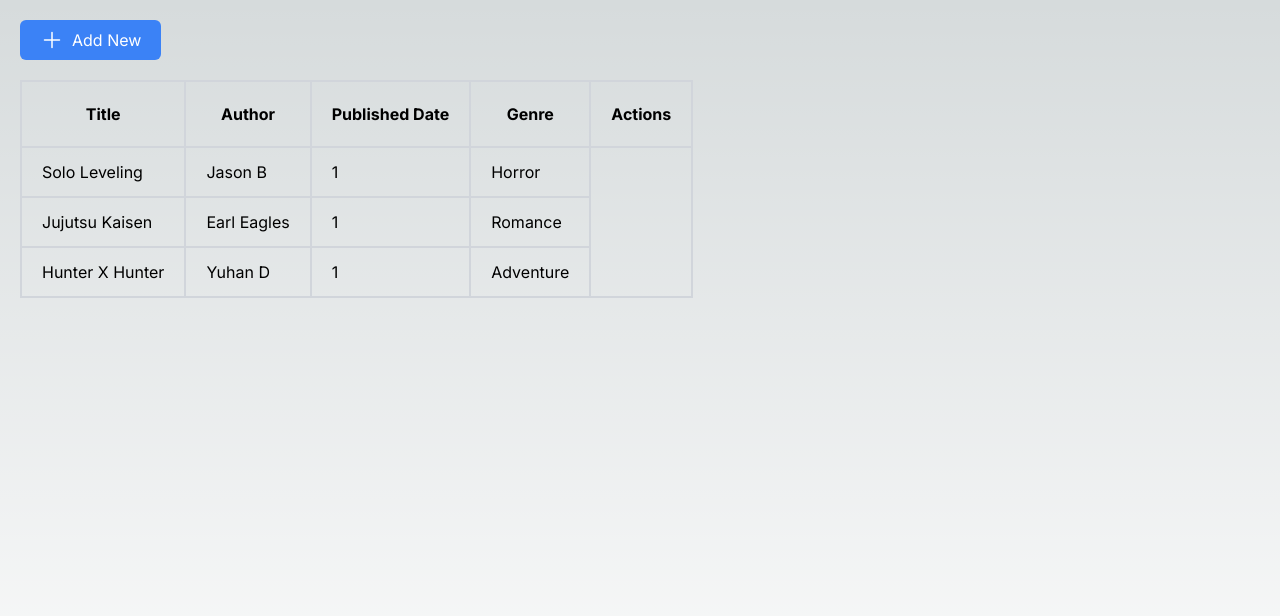
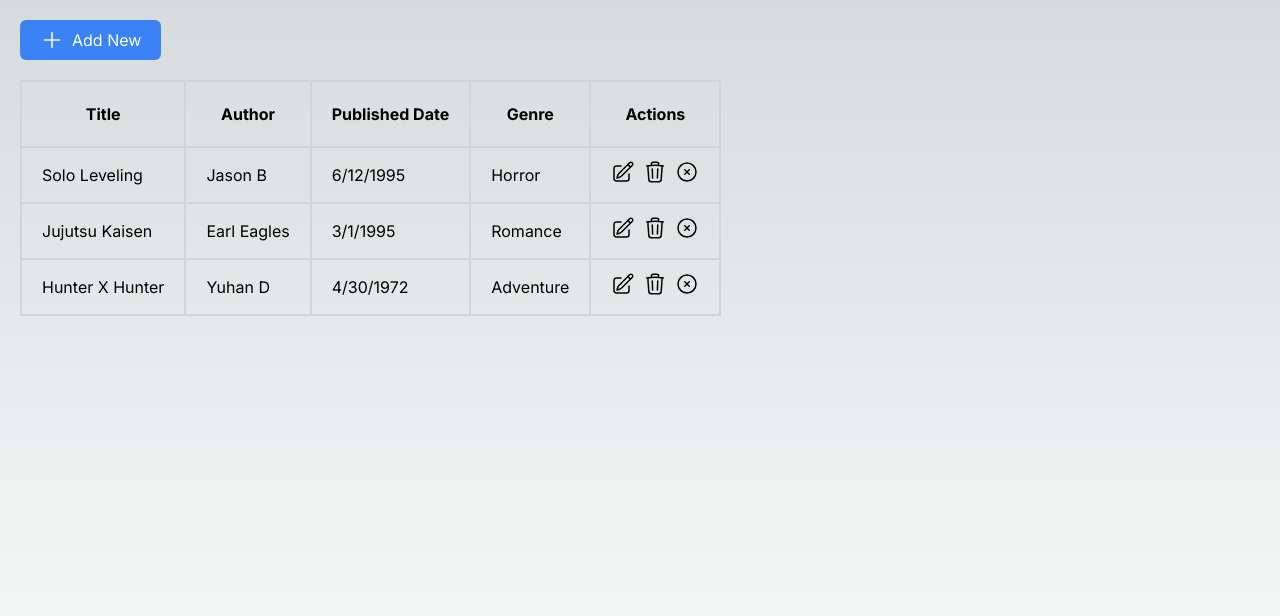
Before and after one commit to earlhansg/book-management-app, a Next.js app: page / in a window 1280 px wide. Shown: the top 616 px of the page. Built offline with nearby package versions, Linux system fonts and the light colour scheme.

Commit message:
add initial logic for editbook with actions

```diff
--- a/src/pages/index.tsx
+++ b/src/pages/index.tsx
@@ -1,8 +1,7 @@
 import Image from "next/image";
 import { Inter } from "next/font/google";
-import { BeakerIcon } from '@heroicons/react/24/solid'
+import { BeakerIcon } from "@heroicons/react/24/solid";
 import { useEffect, useState } from "react";
-
 
 const inter = Inter({ subsets: ["latin"] });
 
@@ -12,11 +11,11 @@ type Books = {
   author: string;
   publishDate: Date;
   genre: string;
-}
+};
 
 export default function Home() {
-  const [books, setBooks] = useState<Books[]>([] as Books[])
-  const [updateBook, setUpdateBook] = useState<{id: number}>({} as {id: number})
+  const [books, setBooks] = useState<Books[]>([] as Books[]);
+  const [updateBook, setUpdateBook] = useState<Books>({} as Books);
 
   useEffect(() => {
     const data = [
@@ -24,33 +23,44 @@ export default function Home() {
         id: 1,
         title: "Solo Leveling",
         author: "Jason B",
-        publishDate: new Date(6/12/1995),
-        genre: "Horror"
+        publishDate: new Date(1995, 5, 12),
+        genre: "Horror",
       },
       {
         id: 2,
         title: "Jujutsu Kaisen",
         author: "Earl Eagles",
-        publishDate: new Date(2/1/1995),
-        genre: "Romance"
+        publishDate: new Date(1995, 2, 1),
+        genre: "Romance",
       },
       {
         id: 3,
         title: "Hunter X Hunter",
         author: "Yuhan D",
-        publishDate: new Date(3/30/1972),
-        genre: "Adventure"
-      }
-    ]
+        publishDate: new Date(1972, 3, 30),
+        genre: "Adventure",
+      },
+    ];
     setBooks(data);
-  },[]);
+  }, []);
 
   return (
     <div className={`min-h-screen ${inter.className}`}>
       <div className="m-5">
         <button className="flex pr-5 pl-5 pt-2 pb-2 bg-blue-500 rounded-md text-white">
-        <svg xmlns="http://www.w3.org/2000/svg" fill="none" viewBox="0 0 24 24" strokeWidth={1.5} stroke="currentColor" className="w-6 h-6 mr-2">
-          <path strokeLinecap="round" strokeLinejoin="round" d="M12 4.5v15m7.5-7.5h-15" />
+          <svg
+            xmlns="http://www.w3.org/2000/svg"
+            fill="none"
+            viewBox="0 0 24 24"
+            strokeWidth={1.5}
+            stroke="currentColor"
+            className="w-6 h-6 mr-2"
+          >
+            <path
+              strokeLinecap="round"
+              strokeLinejoin="round"
+              d="M12 4.5v15m7.5-7.5h-15"
+            />
           </svg>
           Add New
         </button>
@@ -69,10 +79,123 @@ export default function Home() {
           <tbody>
             {books.map((book) => (
               <tr key={book.id}>
-                  <td className="pr-5 pl-5 pt-3 pb-3 border-2 border-gray-300">{book.title}</td>
-                  <td className="pr-5 pl-5 pt-3 pb-3 border-2 border-gray-300">{book.author}</td>
-                  <td className="pr-5 pl-5 pt-3 pb-3 border-2 border-gray-300">{book.publishDate.getDate()}</td>
-                  <td className="pr-5 pl-5 pt-3 pb-3 border-2 border-gray-300">{book.genre}</td>
+                <td className="pr-5 pl-5 pt-3 pb-3 border-2 border-gray-300">
+                  {book.id === updateBook.id ? (
+                    <input
+                      type="text"
+                      className="pt-2 pb-2 pl-1 pr-1 rounded-md"
+                      value={book.title}
+                    />
+                  ) : (
+                    <>{book.title}</>
+                  )}
+                </td>
+                <td className="pr-5 pl-5 pt-3 pb-3 border-2 border-gray-300">
+                  {book.id === updateBook.id ? (
+                    <input
+                      type="text"
+                      className="pt-2 pb-2 pl-1 pr-1 rounded-md"
+                      value={book.author}
+                    />
+                  ) : (
+                    <>{book.author}</>
+                  )}
+                </td>
+                <td className="pr-5 pl-5 pt-3 pb-3 border-2 border-gray-300">
+                  {book.id === updateBook.id ? (
+                    <input
+                      type="date"
+                      className="pt-2 pb-2 pl-1 pr-1 rounded-md"
+                    />
+                  ) : (
+                    <>
+                      {book.publishDate.toLocaleDateString("en-US", {
+                        month: "numeric",
+                        day: "numeric",
+                        year: "numeric",
+                      })}
+                    </>
+                  )}
+                </td>
+                <td className="pr-5 pl-5 pt-3 pb-3 border-2 border-gray-300">
+                  {book.id === updateBook.id ? (
+                    <input
+                      type="text"
+                      className="pt-2 pb-2 pl-1 pr-1 rounded-md"
+                      value={book.genre}
+                    />
+                  ) : (
+                    <>{book.genre}</>
+                  )}
+                </td>
+
+                <td className="pr-5 pl-5 pt-3 pb-3 border-2 border-gray-300">
+                  <button
+                    id="dropdownDefaultButton"
+                    data-dropdown-toggle="dropdown"
+                    type="button"
+                    className="mr-2"
+                    onClick={() => setUpdateBook(book)}
+                  >
+                    <svg
+                      xmlns="http://www.w3.org/2000/svg"
+                      fill="none"
+                      viewBox="0 0 24 24"
+                      stroke-width="1.5"
+                      stroke="currentColor"
+                      className="w-6 h-6"
+                    >
+                      <path
+                        stroke-linecap="round"
+                        stroke-linejoin="round"
+                        d="m16.862 4.487 1.687-1.688a1.875 1.875 0 1 1 2.652 2.652L10.582 16.07a4.5 4.5 0 0 1-1.897 1.13L6 18l.8-2.685a4.5 4.5 0 0 1 1.13-1.897l8.932-8.931Zm0 0L19.5 7.125M18 14v4.75A2.25 2.25 0 0 1 15.75 21H5.25A2.25 2.25 0 0 1 3 18.75V8.25A2.25 2.25 0 0 1 5.25 6H10"
+                      />
+                    </svg>
+                  </button>
+                  <button
+                    id="dropdownDefaultButton"
+                    data-dropdown-toggle="dropdown"
+                    type="button"
+                    className="mr-2"
+                    onClick={() => setUpdateBook(book)}
+                  >
+                    <svg
+                      xmlns="http://www.w3.org/2000/svg"
+                      fill="none"
+                      viewBox="0 0 24 24"
+                      stroke-width="1.5"
+                      stroke="currentColor"
+                      className="w-6 h-6"
+                    >
+                      <path
+                        stroke-linecap="round"
+                        stroke-linejoin="round"
+                        d="m14.74 9-.346 9m-4.788 0L9.26 9m9.968-3.21c.342.052.682.107 1.022.166m-1.022-.165L18.16 19.673a2.25 2.25 0 0 1-2.244 2.077H8.084a2.25 2.25 0 0 1-2.244-2.077L4.772 5.79m14.456 0a48.108 48.108 0 0 0-3.478-.397m-12 .562c.34-.059.68-.114 1.022-.165m0 0a48.11 48.11 0 0 1 3.478-.397m7.5 0v-.916c0-1.18-.91-2.164-2.09-2.201a51.964 51.964 0 0 0-3.32 0c-1.18.037-2.09 1.022-2.09 2.201v.916m7.5 0a48.667 48.667 0 0 0-7.5 0"
+                      />
+                    </svg>
+                  </button>
+                  <button
+                    id="dropdownDefaultButton"
+                    data-dropdown-toggle="dropdown"
+                    type="button"
+                    onClick={() => setUpdateBook(book)}
+                  >
+                    <svg
+                      xmlns="http://www.w3.org/2000/svg"
+                      fill="none"
+                      viewBox="0 0 24 24"
+                      stroke-width="1.5"
+                      stroke="currentColor"
+                      className="w-6 h-6"
+                    >
+                      <path
+                        stroke-linecap="round"
+                        stroke-linejoin="round"
+                        d="m9.75 9.75 4.5 4.5m0-4.5-4.5 4.5M21 12a9 9 0 1 1-18 0 9 9 0 0 1 18 0Z"
+                      />
+                    </svg>
+                  </button>
+                </td>
               </tr>
             ))}
           </tbody>
```
Lines whose indentation alone changed are shown as unchanged.
